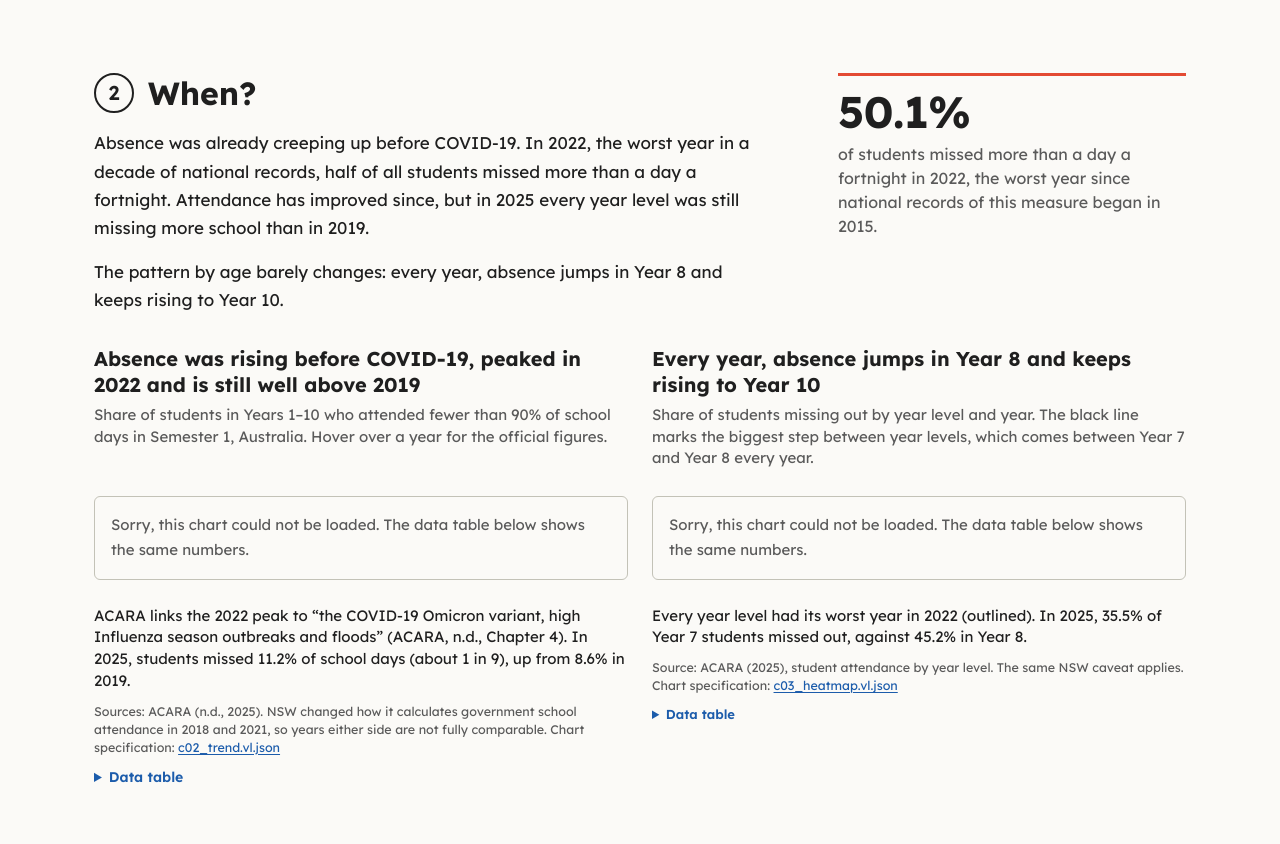
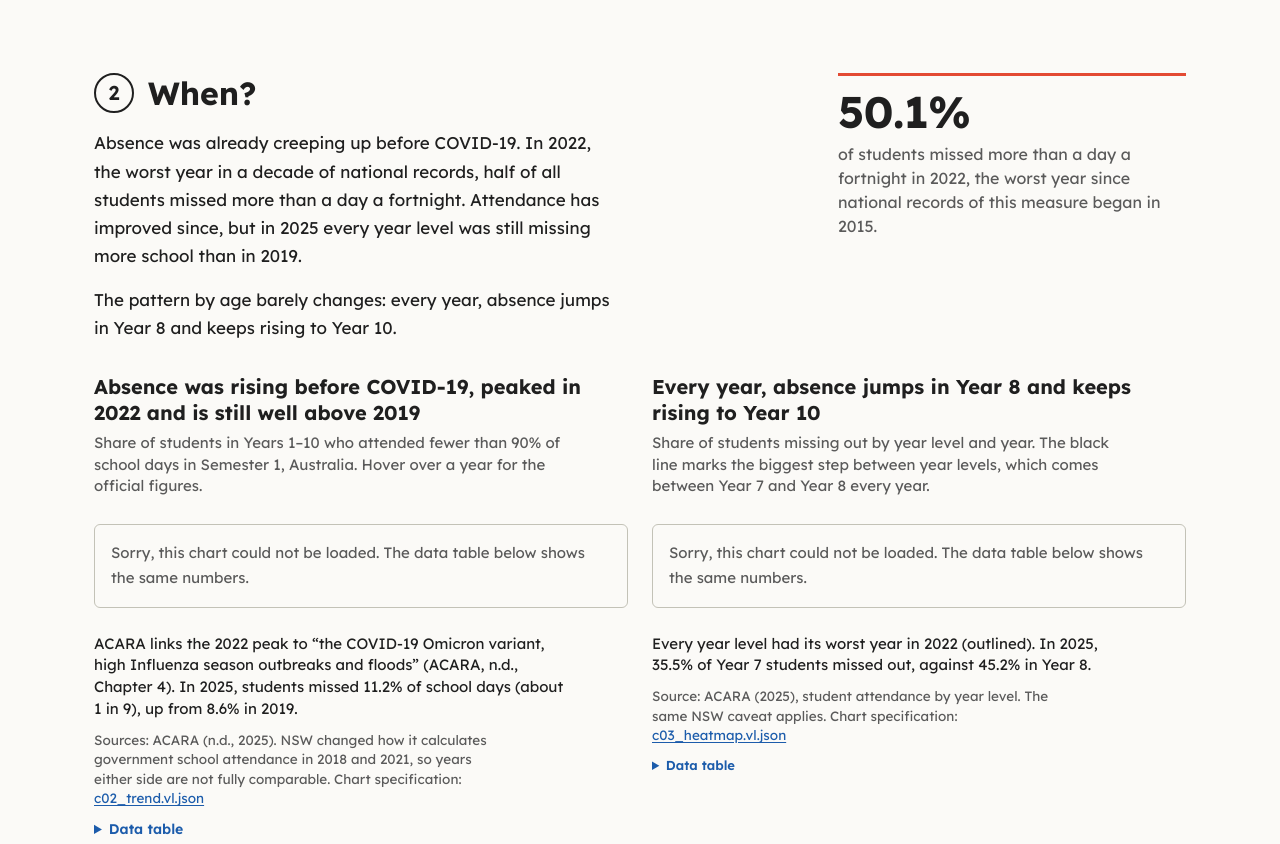
Before and after one commit to noobdev1169/FIT3179-A2, a plain HTML site: page index.html in a window 1280 px wide. Shown: the part 1380-2224 px from the top of the page. Drawn offline with Linux system fonts and the light colour scheme; a script that the page names is missing; a web font is replaced by a local one.

Commit message:
Add files via upload

```diff
--- a/css/style.css
+++ b/css/style.css
@@ -192,8 +192,10 @@ a:hover { color: #104281; }
   line-height: 1.2;
   font-weight: 700;
 }
+/* Line length: about 60 characters (10–11 words) per line, following the unit's typography notes.
+   Lexend's characters are narrower than its "0", so these ch values are tuned by measurement. */
 .prose p {
-  max-width: 65ch;
+  max-width: 51ch;
   margin: 0 0 16px;
 }
 .prose p:last-child { margin-bottom: 0; }
@@ -339,6 +341,7 @@ a:hover { color: #104281; }
   font-weight: 700;
 }
 .chart-sub {
+  max-width: 52ch;
   margin: 0 0 12px;
   font-size: 15px;
   line-height: 1.45;
@@ -347,13 +350,15 @@ a:hover { color: #104281; }
 .chart-controls { min-height: 34px; margin: 0 0 4px; }
 .vis { width: 100%; }
 .chart-note {
+  max-width: 52ch;
   margin: 10px 0 0;
   font-size: 15px;
   line-height: 1.45;
 }
 .source {
+  max-width: 51ch;
   margin: 10px 0 0;
-  font-size: 12.5px;
+  font-size: 13.5px;
   line-height: 1.45;
   color: var(--ink-2);
 }
@@ -423,6 +428,8 @@ a:hover { color: #104281; }
 }
 .site-footer p,
 .site-footer ul { margin: 0 0 12px; }
+.site-footer p,
+.site-footer li { max-width: 51ch; }
 .site-footer ul { padding-left: 18px; }
 /* APA 7 reference list: hanging indent; long URLs may wrap */
 .references { list-style: none; padding-left: 0 !important; }
```
